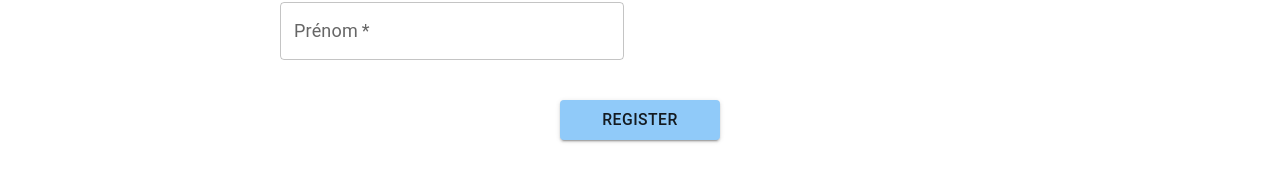
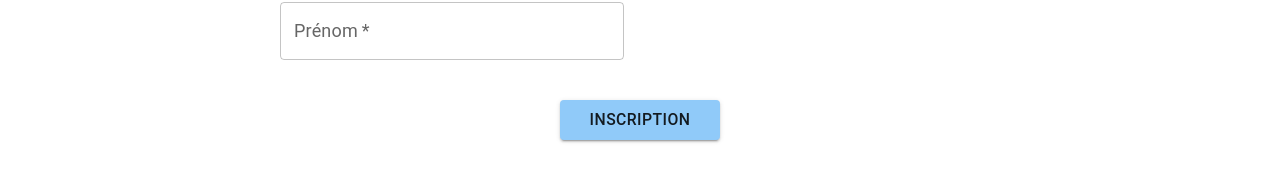
Before and after one commit to Joseph-Pittera/colis-and-co, a Next.js app in the folder front/: page /register in a window 1280 px wide. Shown: the part 508-698 px from the top of the page. Built offline with nearby package versions, Linux system fonts and the light colour scheme.

Commit message:
change button register to inscription

```diff
--- a/front/src/components/Register/MainComponent.jsx
+++ b/front/src/components/Register/MainComponent.jsx
@@ -333,7 +333,7 @@ export const MainComponent = () => {
           variant="contained"
           sx={{ mt: 3, width: 160, textAlign: "center" }}
         >
-          Register
+          Inscription
         </Button>
       </ConnexionBox>
     </>
```
Also changed, not shown: 1 other file (tests, documents, lock files or other folders).
